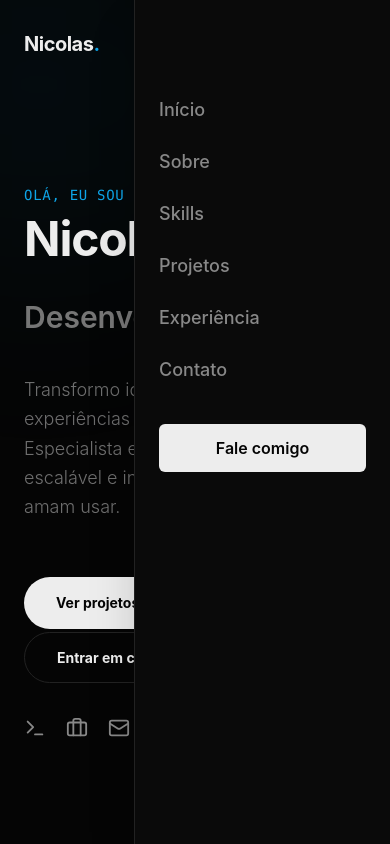
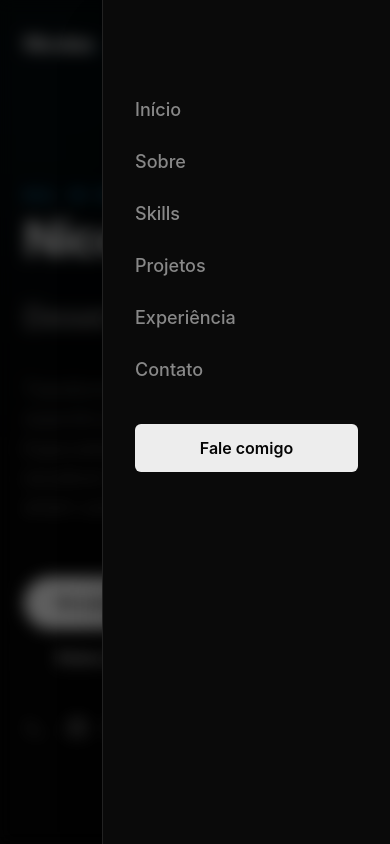
Before and after one commit to NicoQuei/Portifolio_new, a React (Vite) app: page / in a window 390 px wide. Both pictures are taken after a click on the button "Toggle Menu". Shown: the top 844 px of the page. Built offline with nearby package versions, Linux system fonts and the light colour scheme.

Commit message:
correção hamburguer

```diff
--- a/src/components/Header.tsx
+++ b/src/components/Header.tsx
@@ -14,6 +14,18 @@ const Header: React.FC = () => {
     return () => window.removeEventListener('scroll', handleScroll);
   }, []);
 
+  // Bloqueia scroll do body quando o menu mobile está aberto
+  useEffect(() => {
+    if (isMobileMenuOpen) {
+      document.body.style.overflow = 'hidden';
+    } else {
+      document.body.style.overflow = '';
+    }
+    return () => {
+      document.body.style.overflow = '';
+    };
+  }, [isMobileMenuOpen]);
+
   const navLinks = [
     { name: 'Início', href: '#home' },
     { name: 'Sobre', href: '#about' },
@@ -24,6 +36,7 @@ const Header: React.FC = () => {
   ];
 
   return (
+    <>
       <motion.header
         initial={{ y: -100 }}
         animate={{ y: 0 }}
@@ -59,46 +72,67 @@ const Header: React.FC = () => {
 
           {/* Mobile Menu Toggle */}
           <button
-          className="md:hidden text-text-main p-2"
+            className="md:hidden text-text-main p-2 relative z-[80]"
             onClick={() => setIsMobileMenuOpen(!isMobileMenuOpen)}
+            aria-label="Toggle Menu"
           >
             {isMobileMenuOpen ? <X size={24} /> : <Menu size={24} />}
           </button>
         </div>
+      </motion.header>
 
-      {/* Mobile Nav */}
+      {/* Mobile Nav — renderizado FORA do header para evitar stacking context */}
       <AnimatePresence>
         {isMobileMenuOpen && (
+          <>
+            {/* Overlay escuro */}
             <motion.div
-            initial={{ opacity: 0, x: '100%' }}
-            animate={{ opacity: 1, x: 0 }}
-            exit={{ opacity: 0, x: '100%' }}
+              initial={{ opacity: 0 }}
+              animate={{ opacity: 1 }}
+              exit={{ opacity: 0 }}
+              transition={{ duration: 0.3 }}
+              className="fixed inset-0 bg-black/60 backdrop-blur-sm z-[60] md:hidden"
+              onClick={() => setIsMobileMenuOpen(false)}
+            />
+
+            {/* Painel lateral */}
+            <motion.div
+              initial={{ x: '100%' }}
+              animate={{ x: 0 }}
+              exit={{ x: '100%' }}
               transition={{ duration: 0.3, ease: 'easeInOut' }}
-            className="fixed inset-y-0 right-0 w-64 bg-surface border-l border-border-color shadow-2xl z-40 md:hidden pt-24 px-6"
+              className="fixed inset-y-0 right-0 w-72 bg-surface border-l border-border-color shadow-2xl z-[70] md:hidden pt-24 px-8"
             >
               <nav className="flex flex-col gap-6">
-              {navLinks.map((link) => (
-                <a
+                {navLinks.map((link, i) => (
+                  <motion.a
                     key={link.name}
                     href={link.href}
                     onClick={() => setIsMobileMenuOpen(false)}
-                  className="text-lg text-text-muted hover:text-text-main font-medium"
+                    initial={{ opacity: 0, x: 20 }}
+                    animate={{ opacity: 1, x: 0 }}
+                    transition={{ delay: 0.05 * i, duration: 0.3 }}
+                    className="text-lg text-text-muted hover:text-text-main font-medium transition-colors"
                   >
                     {link.name}
-                </a>
+                  </motion.a>
                 ))}
-              <a
+                <motion.a
                   href="#contact"
                   onClick={() => setIsMobileMenuOpen(false)}
-                className="mt-4 px-5 py-3 text-center bg-text-main text-bg rounded-md font-semibold"
+                  initial={{ opacity: 0, y: 10 }}
+                  animate={{ opacity: 1, y: 0 }}
+                  transition={{ delay: 0.35, duration: 0.3 }}
+                  className="mt-4 px-5 py-3 text-center bg-text-main text-bg rounded-md font-semibold hover:bg-white/90 transition-colors"
                 >
                   Fale comigo
-              </a>
+                </motion.a>
               </nav>
             </motion.div>
+          </>
         )}
       </AnimatePresence>
-    </motion.header>
+    </>
   );
 };
 
```
Lines whose indentation alone changed are shown as unchanged.
